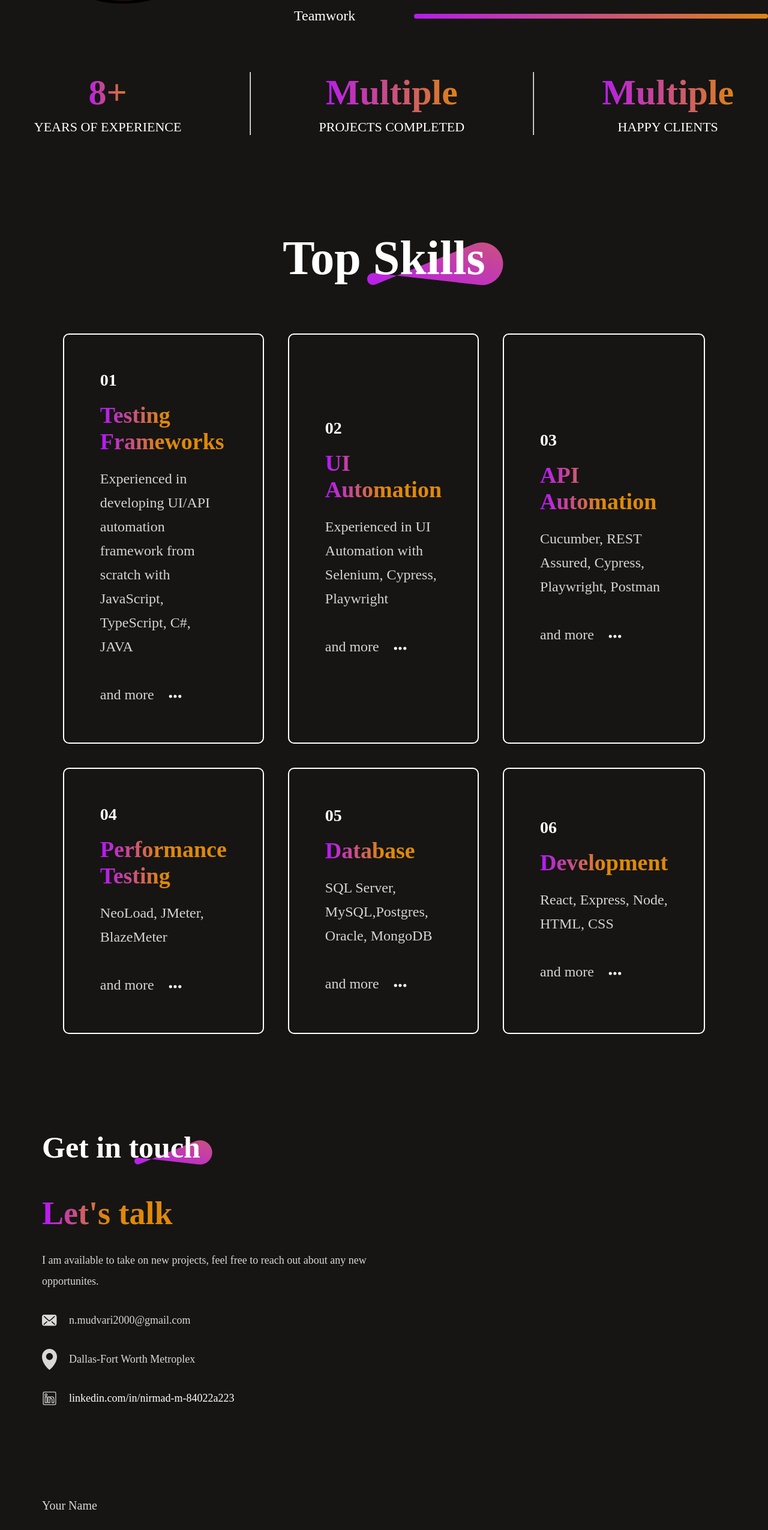
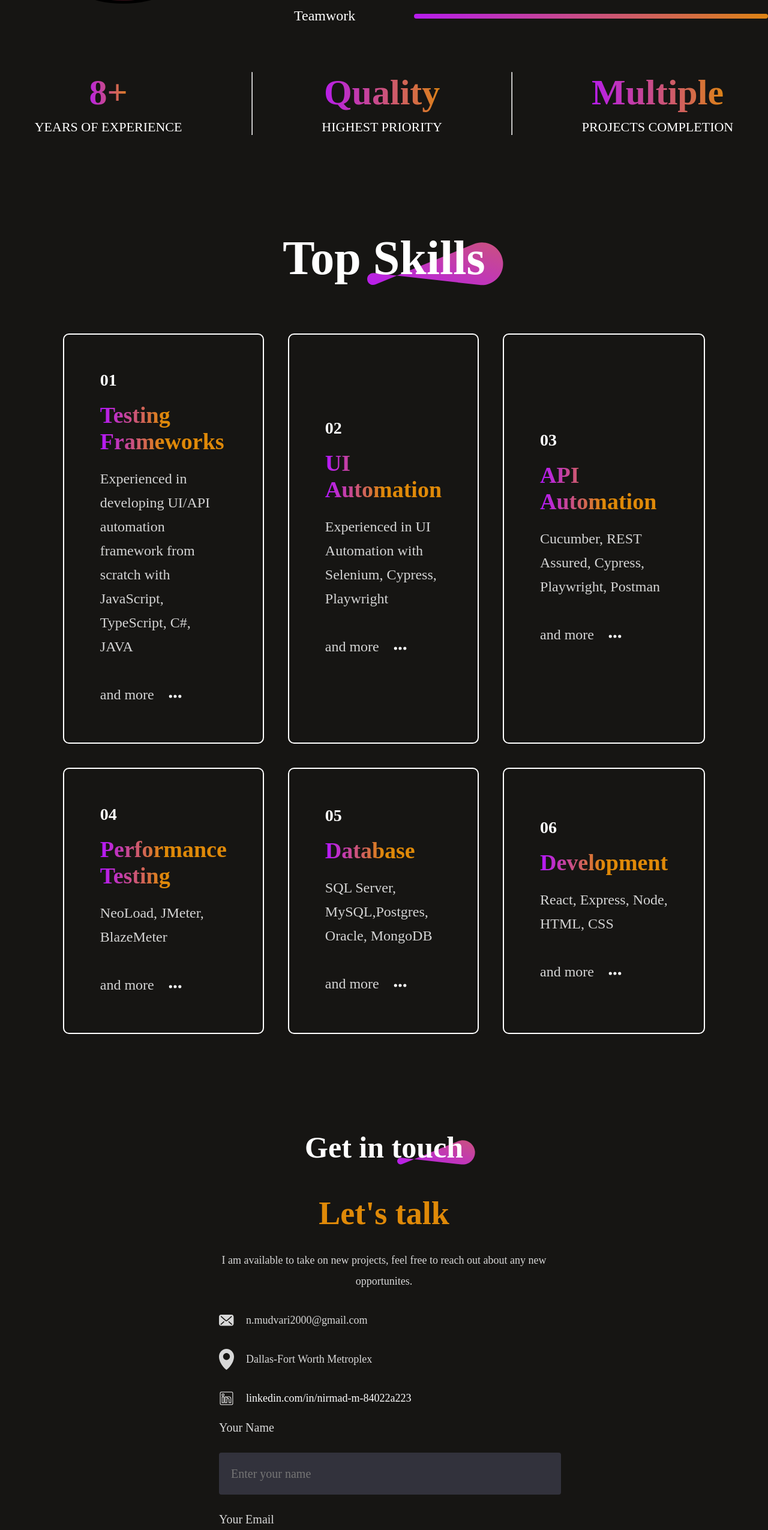
Before and after one commit to neoXm12/neo-portfolio, a React (Vite) app: page / in a window 1280 px wide. Shown: the part 1915-4466 px from the top of the page at 60% size. Built offline with nearby package versions, Linux system fonts and the light colour scheme.

Commit message:
improving styles

```diff
--- a/src/Components/About/About.css
+++ b/src/Components/About/About.css
@@ -122,7 +122,7 @@
   .about {
     gap: 80px;
     margin: 50px 70px;
-    align-items: start;
+    align-items: center;
   }
 
   .about-title h1 {
@@ -162,7 +162,8 @@
   }
 
   .about-achievements {
-    justify-content: space-between;
+    display: grid;
+    gap: 20px;
   }
 
   .about-achievement {
--- a/src/Components/About/About.jsx
+++ b/src/Components/About/About.jsx
@@ -57,13 +57,13 @@ const About = () => {
         </div>
         <hr />
         <div className="about-achievement">
-          <h1>Multiple </h1>
-          <p>PROJECTS COMPLETED</p>
+          <h1>Quality </h1>
+          <p>HIGHEST PRIORITY</p>
         </div>
         <hr />
         <div className="about-achievement">
           <h1>Multiple</h1>
-          <p>HAPPY CLIENTS</p>
+          <p>PROJECTS COMPLETION</p>
         </div>
       </div>
     </div>
--- a/src/Components/Contact/Contact.css
+++ b/src/Components/Contact/Contact.css
@@ -131,7 +131,7 @@
   .contact {
     gap: 50px;
     margin: 50px 70px;
-    align-items: start;
+    align-items: center;
   }
   .contact-title h1 {
     padding: 0;
@@ -146,13 +146,16 @@
 
   .contact-section {
     flex-direction: column;
+    row-gap: 20px;
   }
 
   .contact-left h1 {
+    text-align: center;
     font-size: 54px;
   }
 
   .contact-left p {
+    text-align: center;
     font-size: 18px;
   }
 
--- a/src/Components/Footer/Footer.css
+++ b/src/Components/Footer/Footer.css
@@ -89,4 +89,8 @@
     display: flex;
     flex-direction: column-reverse;
   }
+
+  .footer-top-right {
+    display: grid;
+  }
 }
--- a/src/Components/Hero/Hero.css
+++ b/src/Components/Hero/Hero.css
@@ -71,6 +71,11 @@
 }
 
 @media (max-width: 768px) {
+  .hero {
+    padding: 30px 0 0;
+    row-gap: 0px;
+  }
+
   .hero img {
     margin-top: 120px;
     width: 260px;
--- a/src/Components/Navbar/Navbar.css
+++ b/src/Components/Navbar/Navbar.css
@@ -96,6 +96,7 @@
     z-index: 2;
     transition: right 0.5s;
     right: -350px;
+    margin: 0px;
   }
 
   .nav-menu li {
--- a/src/Components/Services/Services.css
+++ b/src/Components/Services/Services.css
@@ -86,7 +86,7 @@
 
 @media (max-width: 768px) {
   .services {
-    align-items: start;
+    align-items: center;
     gap: 70px;
     margin: 20px 70px;
   }
@@ -121,7 +121,7 @@
   }
 
   .services-container {
-    grid-template-columns: 1fr 1fr;
+    grid-template-columns: 1fr;
     gap: 30px;
   }
 }
```
